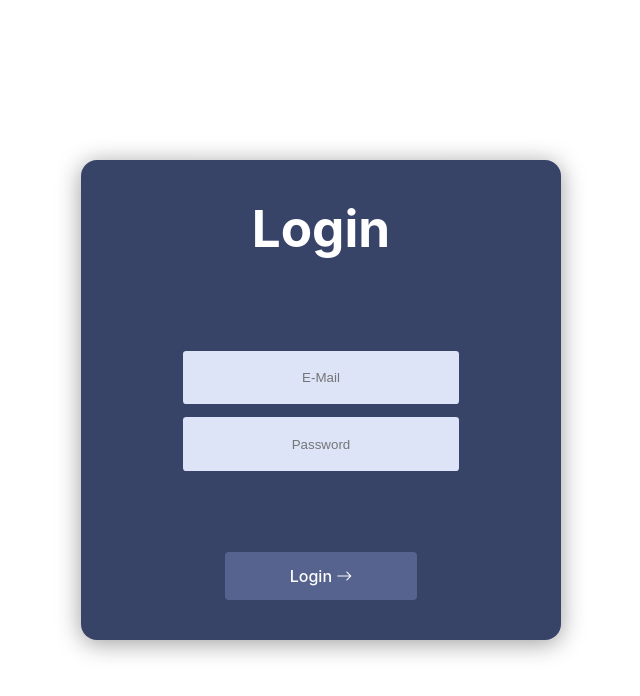
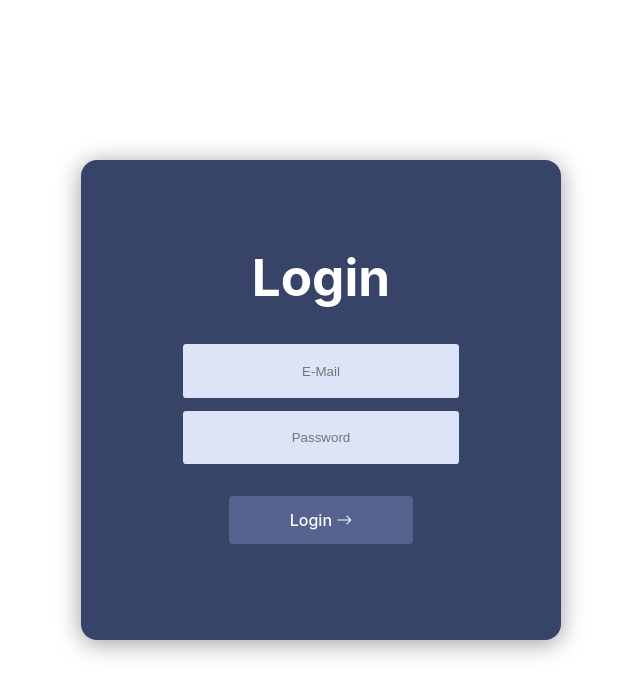
Before and after one commit to TheoEsberg/EmployeeHub-React, a React (Vite) app: page / in a window 1280 px wide. Shown: the top 696 px of the page, without its empty margins (319-959 px from the left). Built offline with nearby package versions, Linux system fonts and the light colour scheme.

Commit message:
Added an actual form... because some one did not make it right the first time...

```diff
--- a/src/Css/Login.css
+++ b/src/Css/Login.css
@@ -30,7 +30,12 @@
     display: flex;
     flex-direction: column;
     align-items: center;
-    justify-content: space-around;
+    justify-content: center;
+}
+
+.cover h1 {
+    margin: 0.5em 0;
+    padding: 0;
 }
 
 input {
@@ -49,6 +54,7 @@ input:focus {
 }
 
 .login-btn {
+    margin: 2em auto;
     width: 40%;
     height: 3em;
     background-color: rgb(86, 99, 143);
--- a/src/Views/LoggedInPage.jsx
+++ b/src/Views/LoggedInPage.jsx
@@ -93,7 +93,7 @@ const LoggedInPage = ({ email, password }) => {
                     <button onClick={() => confirmLogout()}> <i class="bi bi-box-arrow-right"></i> Logout</button>
                     <button onClick={() => switchContent('my-leave')}> <i class="bi bi-folder2-open"></i> My Leave</button>
                     <button onClick={() => switchContent('apply-leave')}> <i class="bi bi-pen"></i> Apply for Leave</button>
-                    {showAdmin ? <button onClick={()=>switchContent('admin')}>Admin Page</button> : null}
+                    {showAdmin ? <button onClick={()=>switchContent('admin')}><i class="bi bi-gear"></i> Admin Page</button> : null}
                 </ul>
             </div>
             <main className='content'>
--- a/src/Views/LoginForm.jsx
+++ b/src/Views/LoginForm.jsx
@@ -14,6 +14,7 @@ const LoginForm = () => {
     const [showError, setShowError] = useState(false)
 
     const ValidateLogin = async () => {
+        event.preventDefault();
         console.log("Email:", email);
         console.log("Password:", password);
         const data={
@@ -34,14 +35,16 @@ const LoginForm = () => {
         <div className="container-1">
             <div className="cover">
                 <h1>Login</h1>
+                <form onSubmit={ValidateLogin} method="POST">
                     <div>
                         <input name="E-Mail" type="text" placeholder="E-Mail" value={email} onChange={(x) => setEmail(x.target.value)} />
                         <input name="Password" type="password" placeholder="Password" value={password} onChange={(x) => setPassword(x.target.value)} />
                     </div>
                     {showError ? <p className="ErrorMessage">Password or Email is Incorrect</p> : null}
-                <button className="login-btn" onClick={ValidateLogin}>
+                    <button type="submit" className="login-btn">
                         <p>Login <i className="bi bi-arrow-right"></i> </p>
                     </button>
+                </form>
             </div>
         </div>
     )
```
Lines whose indentation alone changed are shown as unchanged.
